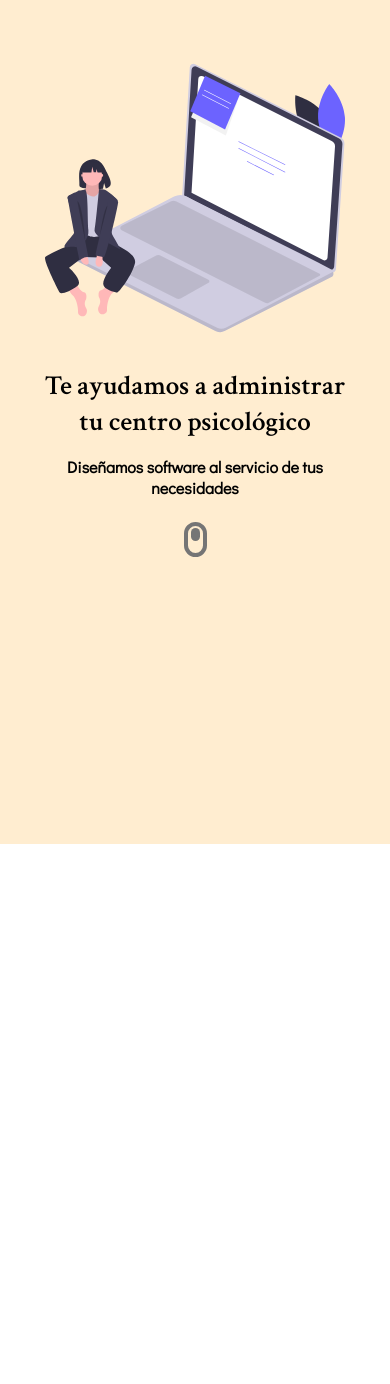
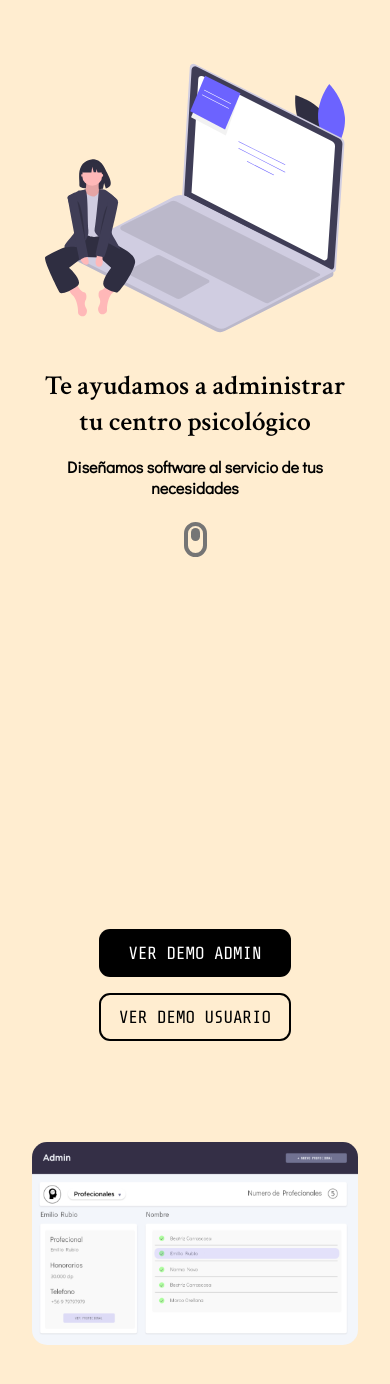
Before and after one commit to GabrielTurrillas/derivapp_landingpage, a Next.js app: page / in a window 390 px wide. Shown: the top 1384 px of the page. Before the commit the page ends 844 px from the top, so only its background shows below. Built offline with nearby package versions, Linux system fonts and the light colour scheme.

Commit message:
ImageScreen mobileS

```diff
--- a/components/Button/index.js
+++ b/components/Button/index.js
@@ -1,18 +1,19 @@
 import styled from 'styled-components';
 import Link from 'next/link'
 
-const Button = ({
-  anchorTag = false,
-  label,
-  type
-}) => {
+const Button = props => {
+  const {
+    anchorTag = false,
+    type,
+    children,
+  } = props
   return (
     <>
       {anchorTag ? (
-        <A type={type} href="">{label}</A>
+        <A {...props} type={type} href="">{children}</A>
       ) : (
         <Link href="" passHref>
-          <A type={type}>{label}</A>
+          <A {...props} type={type}>{children}</A>
         </Link>
       )}
     </>
@@ -22,12 +23,16 @@ const Button = ({
 export default Button;
 
 const A = styled.a`
-  display:inline-block;
+  display:flex;
+  justify-content: center;
+  align-items:center;
   background:${({ type }) => type === 'primary' ? 'black' : type === 'secondary' ? 'transparent' : 'black'};
   color:${({ type }) => type === 'primary' ? 'white' : type === 'secondary' ? 'black' : 'white'};
-  padding:0.8rem 3rem;
+  height:3rem;
+  width:12rem;
   border-radius:11px;
   border:${({ type }) => type === 'primary' ? 'none' : type === 'secondary' ? '2px solid black' : 'none'};
   font-family: 'Share Tech Mono', monospace;
   font-size: 1.1rem;
+  margin-bottom: 1rem;
 `
--- a/components/Hero/index.js
+++ b/components/Hero/index.js
@@ -31,11 +31,6 @@ export default function Hero() {
 
 const Background = styled.div`
   background:${backgroundColor.primary};
-  position:absolute;
-  top:0;
-  right:0;
-  left:0;
-  bottom:0;
   width:100%;
   height:100vh;
 `
--- a/components/ImageScreen/index.js
+++ b/components/ImageScreen/index.js
@@ -4,14 +4,21 @@ import {
   containerMargin,
   backgroundColor
 } from '../../styles'
+import { Button } from '..'
 
 const ImageScreen = () => {
   return (
     <Background>
       <Container>
-        <ImageContainer>
-          <ImageB src='SiteSS.png' alt='Site Screen Shot' width={800} height={500} />
-        </ImageContainer>
+        <ButtonArea>
+          <Button type='primary'>VER DEMO ADMIN</Button>
+          <Button type='secondary'>VER DEMO USUARIO</Button>
+        </ButtonArea>
+        <ImageArea>
+          <ImageWrapper>
+            <ImageB src='/SiteSS.png' alt='Site Screen Shot' width={800} height={500} />
+          </ImageWrapper>
+        </ImageArea>
       </Container>
     </Background>
   );
@@ -21,28 +28,32 @@ export default ImageScreen;
 
 const Background = styled.div`
   background:${backgroundColor.primary};
-  position:absolute;
-  top:0;
-  right:0;
-  left:0;
-  bottom:0;
   width:100%;
-  height:100vh;
+  height:80vh;
   `
 
 const Container = styled.div`
-  display:flex;
-  flex-direction:column;
-  justify-content:start;
-  align-items:center;
+  display:grid;
   height:100%;
   margin: ${containerMargin.mobileS};
-  padding-top:3rem;
+  grid-template-rows: 1r 2fr;
+  grid-template-areas:'ButtonArea'
+                      'ImageArea';
 `
 
-const ImageContainer = styled.div`
+const ButtonArea = styled.div`
+  display: flex;
+  flex-direction: column;
+  justify-content: center;
+  align-items: center;
+`
+
+const ImageArea = styled.div`
+`
+
+const ImageWrapper = styled.div`
+  height:fit-content;
   width:fit-content;
-  height:fit-content;
 `
 
 const ImageB = styled(Image)`
--- a/pages/index.js
+++ b/pages/index.js
@@ -1,10 +1,14 @@
 import Head from 'next/head'
-import { Hero } from '../components'
+import {
+  Hero,
+  ImageScreen
+} from '../components'
 
 export default function Home() {
   return (
     <>
       <Hero />
+      <ImageScreen />
     </>
   )
 }
```
Also changed, not shown: components/index.js (+8 -2 lines), components/Footer/index.js (added), 2 other files (tests, documents, lock files or other folders).
